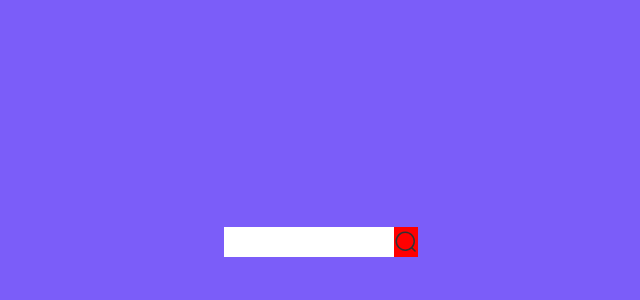
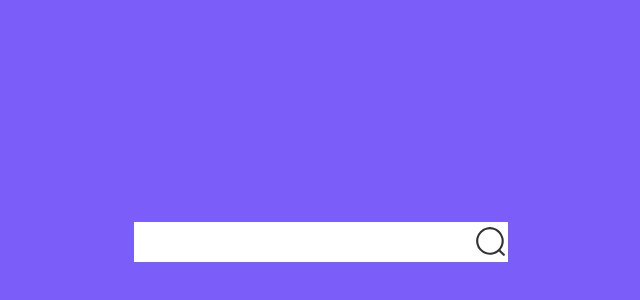
Before and after one commit to xijunking/50vue, a Vue app: page /day3 in a window 1280 px wide. Shown: the part 158-458 px from the top of the page, without its empty margins (319-959 px from the left). Built offline with nearby package versions, Linux system fonts and the light colour scheme; the HTML template or start-up script is replaced by a standard one.

Commit message:
feat: 动态搜索框功能完善

```diff
--- a/src/views/day1-10/day3.vue
+++ b/src/views/day1-10/day3.vue
@@ -1,25 +1,21 @@
 <script setup lang="ts">
-import { computed, ref } from 'vue';
+import { computed, onMounted, ref } from 'vue';
 const value = ref('')
-const realWidth = ref(170)
-const value1 = ref(1)
-const value2 = ref('block')
-
+const visible = ref(true)
+const input = ref<any>(null)
 const changeWidth = () => {
-    value1.value = 0.1
-    setTimeout(() => {
-        value2.value = 'none'
-    }, 480)
+    visible.value = visible.value ? false : true
+    if (visible.value) {
+        focusInput()
+    }
 }
 
-const inputStyle = computed(() => {
-    return {
-        transform: `scale(${value1.value}, ${value1.value})`,
-        transition: "all 0.5s ease",
-        display: value2.value,
-    }
+onMounted(() => {
+    focusInput()
 })
-
+const focusInput = () => {
+    input.value.focus()
+}
 
 </script>
 
@@ -27,10 +23,10 @@ const inputStyle = computed(() => {
     <div class="search-box">
 
         <div class="search-content">
-            <input class="search-input" :style="inputStyle" v-model="value" placeholder=""
+            <input :class="visible ? 'search-input' : 'search-input2'" ref="input" v-model="value" placeholder=""
                 placeholder-class="input-placeholder" @input="" />
 
-            <el-icon :size="24" color="#333" @click="changeWidth">
+            <el-icon :size="34" color="#333" @click="changeWidth">
                 <Search />
             </el-icon>
         </div>
@@ -50,18 +46,32 @@ const inputStyle = computed(() => {
 }
 
 .search-content {
-    background-color: red;
+    background-color: #fff;
     display: flex;
-    /* justify-content: center; */
     align-items: center;
 }
 
 
 .search-input {
-    height: 20px;
+    height: 40px;
     padding: 15px;
-    width: 170px;
+    width: 340px;
     border: none;
     box-sizing: border-box;
+    transition: all 0.5s ease;
+}
+
+.search-input:focus {
+    outline: none;
+}
+
+.search-input2 {
+    height: 0px;
+    padding: 0px;
+    width: 0px;
+    border: none;
+    box-sizing: border-box;
+    /* display: none; */
+    transition: all 0.5s ease;
 }
 </style>
```
